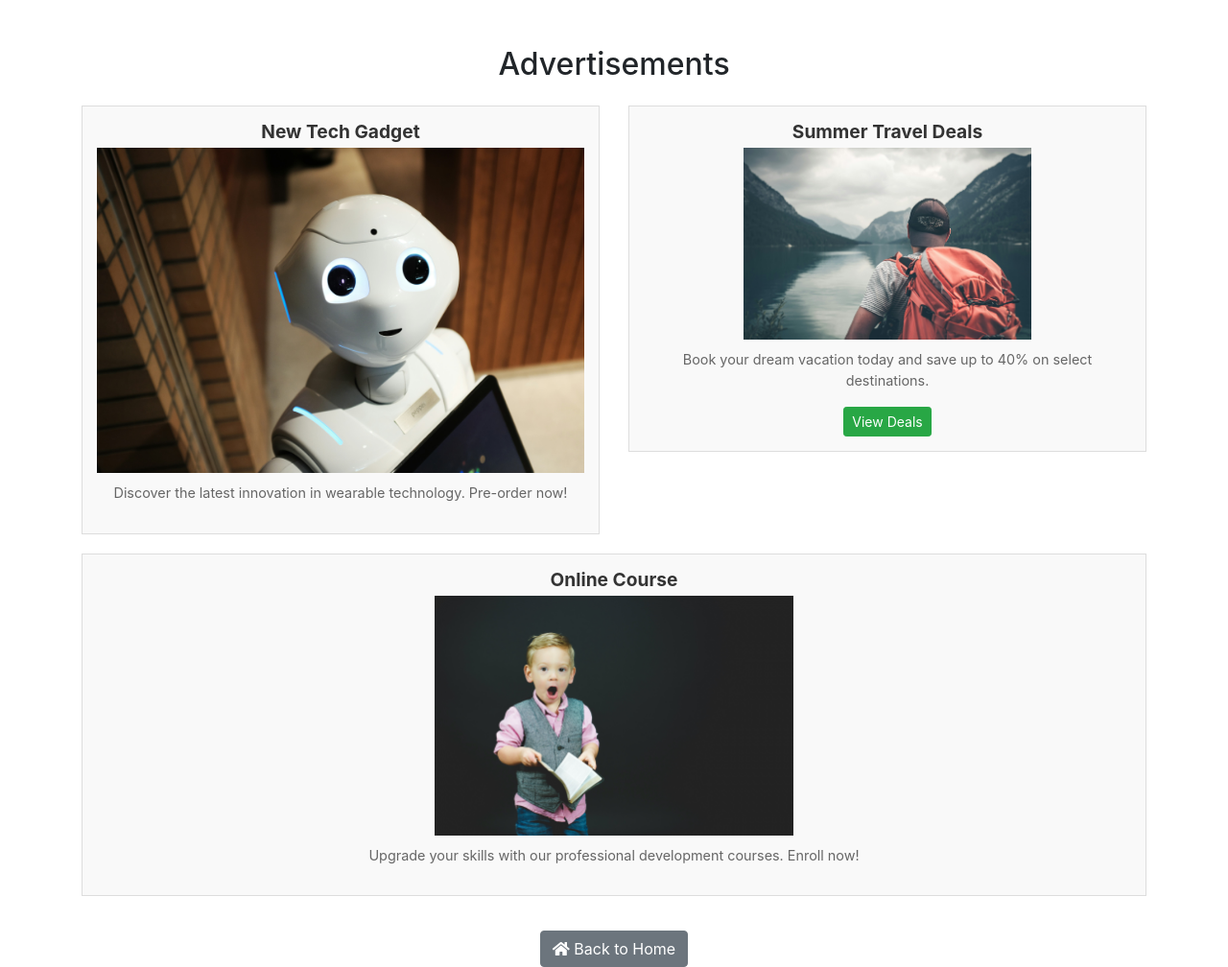
After one commit to ClementLG/WebLab, a Flask app: page /ads in a window 1280 px wide. The commit adds this page. Shown: the whole page at 96% size. Run offline with Flask 3, Linux system fonts and the light colour scheme; some libraries are stand-ins or nearby versions.

Commit message:
adding a base page for ads

```diff
--- a/web_app/app.py
+++ b/web_app/app.py
@@ -151,5 +151,9 @@ def show_video(filename):
 def uploaded_file(filename):
     return send_from_directory(app.config['UPLOAD_FOLDER'], filename)
 
+@app.route('/ads')
+def show_ads():
+    return render_template('ads.html')
+
 if __name__ == '__main__':
     app.run(debug=True)
--- /dev/null
+++ b/web_app/templates/ads.html
@@ -0,0 +1,126 @@
+<!DOCTYPE html>
+<html lang="en">
+
+<head>
+    <meta charset="UTF-8">
+    <meta name="viewport" content="width=device-width, initial-scale=1.0">
+    <title>Advertisements</title>
+    <link rel="stylesheet" href="https://stackpath.bootstrapcdn.com/bootstrap/4.5.2/css/bootstrap.min.css">
+    <link rel="stylesheet" href="https://cdnjs.cloudflare.com/ajax/libs/font-awesome/5.15.1/css/all.min.css">
+    <style>
+        .ad-container {
+            border: 1px solid #ddd;
+            padding: 15px;
+            margin-bottom: 20px;
+            text-align: center;
+            background-color: #f9f9f9;
+        }
+
+        .ad-image {
+            max-width: 100%;
+            height: auto;
+            margin-bottom: 10px;
+        }
+
+        .ad-link {
+            display: block;
+            color: #333;
+            text-decoration: none;
+        }
+
+        .ad-link:hover {
+            background-color: #f0f0f0;
+        }
+
+        .ad-title {
+            font-size: 1.2em;
+            font-weight: bold;
+            margin-bottom: 5px;
+        }
+
+        .ad-description {
+            font-size: 0.9em;
+            color: #666;
+        }
+
+        /* Specific styling for the travel ad image */
+        .travel-ad-image {
+            max-height: 200px;
+            width: auto;
+            display: block;
+            margin: 0 auto 10px;
+        }
+
+        /* Specific styling for the online course ad image */
+        .course-ad-image {
+            max-height: 250px;
+            /* Adjust as needed */
+            width: auto;
+            display: block;
+            margin: 0 auto 10px;
+        }
+    </style>
+</head>
+
+<body>
+    <div class="container mt-5">
+        <h2 class="text-center mb-4">Advertisements</h2>
+        <div class="row">
+            <div class="col-md-6">
+                <a href="#" class="ad-link">
+                    <div class="ad-container">
+                        <h3 class="ad-title">New Tech Gadget</h3>
+                        <img src="{{ url_for('static', filename='img/ad_tech.jpg') }}" alt="Tech Ad" class="ad-image">
+                        <p class="ad-description">Discover the latest innovation in wearable technology. Pre-order
+                            now!</p>
+                    </div>
+                </a>
+            </div>
+            <div class="col-md-6">
+                <a href="#" class="ad-link">
+                    <div class="ad-container">
+                        <h3 class="ad-title">Summer Travel Deals</h3>
+                        <img src="{{ url_for('static', filename='img/ad_travel.jpg') }}" alt="Travel Ad"
+                            class="travel-ad-image">
+                        <p class="ad-description">Book your dream vacation today and save up to 40% on select
+                            destinations.</p>
+                        <button class="btn btn-success btn-sm">View Deals</button>
+                    </div>
+                </a>
+            </div>
+        </div>
+        <div class="row">
+            <div class="col-md-12">
+                <a href="#" class="ad-link">
+                    <div class="ad-container">
+                        <h3 class="ad-title">Online Course</h3>
+                        <img src="{{ url_for('static', filename='img/ad_course.jpg') }}" alt="Course Ad"
+                            class="course-ad-image">
+                        <p class="ad-description">Upgrade your skills with our professional development courses.
+                            Enroll now!</p>
+                    </div>
+                </a>
+            </div>
+        </div>
+        <div class="text-center mt-3">
+            <a href="{{ url_for('index') }}" class="btn btn-secondary">
+                <i class="fas fa-home"></i> Back to Home
+            </a>
+        </div>
+    </div>
+    <script src="https://code.jquery.com/jquery-3.5.1.slim.min.js"></script>
+    <script src="https://cdn.jsdelivr.net/npm/@popperjs/core@2.5.3/dist/umd/popper.min.js"></script>
+    <script src="https://stackpath.bootstrapcdn.com/bootstrap/4.5.2/js/bootstrap.min.js"></script>
+    <script>
+        // Optional: Simulate ad clicks (for demonstration)
+        document.querySelectorAll('.ad-link').forEach(link => {
+            link.addEventListener('click', function (e) {
+                e.preventDefault(); // Stop the fake link from navigating
+                alert("Ad clicked! (This is a simulation)");
+                // In a real scenario, you might track the click or redirect
+            });
+        });
+    </script>
+</body>
+
+</html>
```
Also changed, not shown: web_app/templates/index.html (+9 -0 lines), web_app/static/img/ad_course.jpg (added), web_app/static/img/ad_tech.jpg (added), web_app/static/img/ad_travel.jpg (added).
